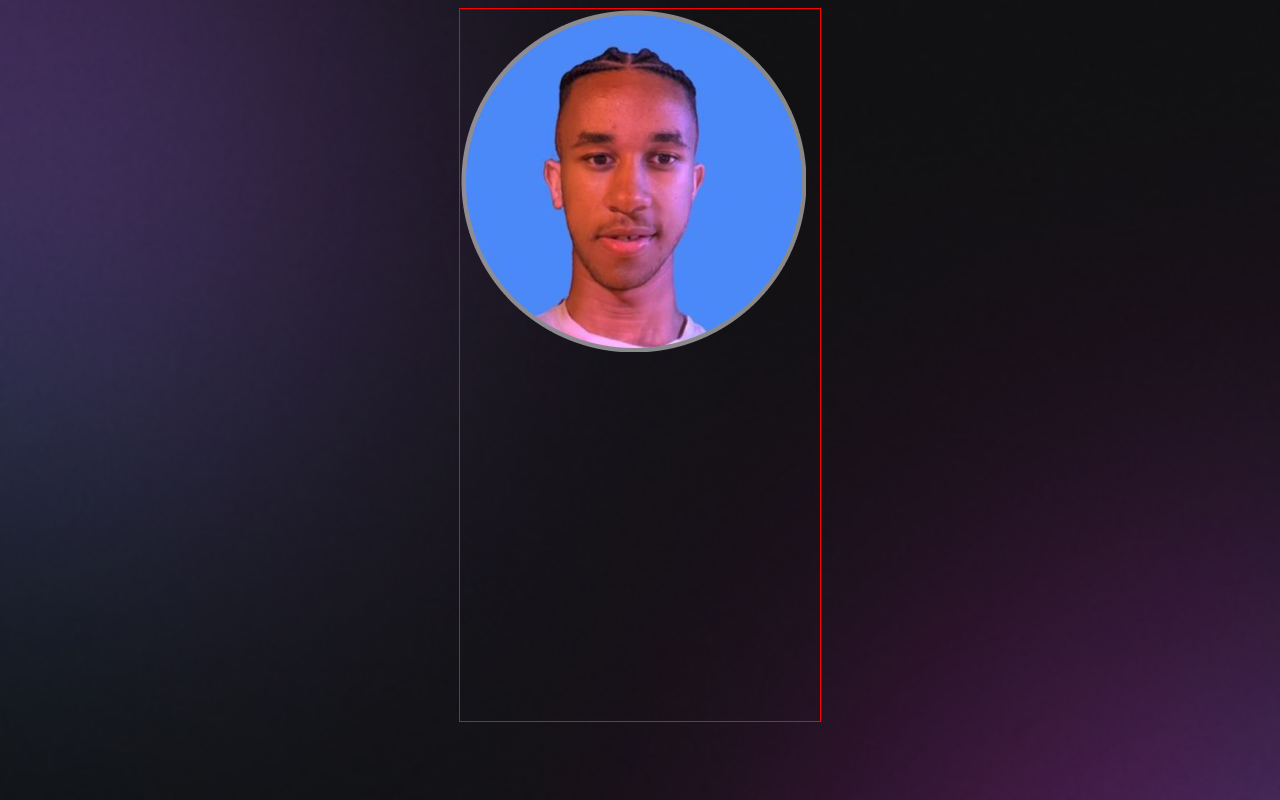
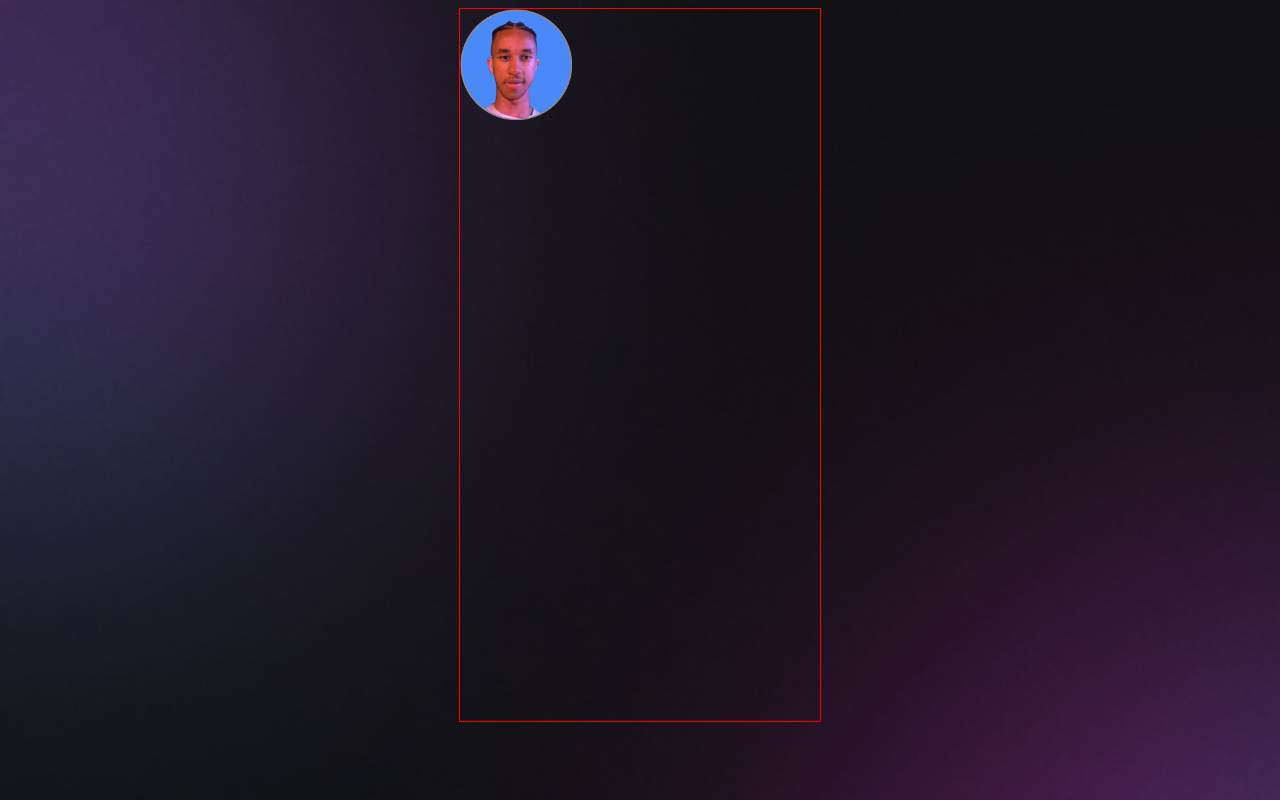
Before and after one commit to SweydManaf/devlinks, a plain HTML site: page index.html in a window 1280 px wide. Drawn offline with Linux system fonts and the light colour scheme.

Commit message:
Estilizando a imagem de Perfil

```diff
--- a/style.css
+++ b/style.css
@@ -9,3 +9,8 @@ body{
   border: 1px solid red;
   margin: auto;
 }
+
+#profile img{
+  width: 112px;
+  margin: auto;
+}
```
